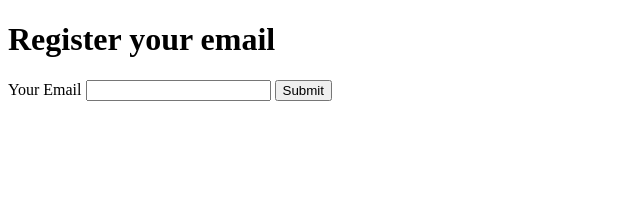
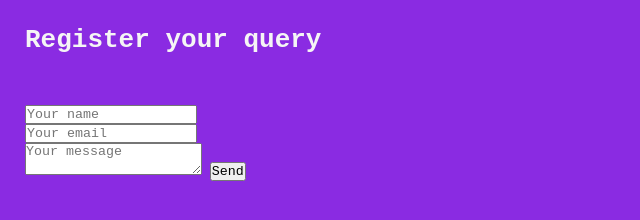
Before and after one commit to Ramansh27/Lab_week14, a plain HTML site: page index.html in a window 1280 px wide. Shown: the whole page, without its empty margins (0-640 px from the left). Drawn offline with Linux system fonts and the light colour scheme.

Commit message:
added basic styles, altered receipient email.

```diff
--- a/index.html
+++ b/index.html
@@ -4,15 +4,24 @@
     <meta charset="UTF-8">
     <meta http-equiv="X-UA-Compatible" content="IE=edge">
     <meta name="viewport" content="width=device-width, initial-scale=1.0">
+    <link rel="stylesheet" href="style.css">
     <title>Lab Week 14</title>
 </head>
 <body>
     <div class="container">
-        <h1>Register your email</h1>
-        <form action="https://formspree.io/f/{form_id}" method="post">
-            <label for="email">Your Email</label>
-            <input name="Email" id="email" type="email">
-            <button type="submit">Submit</button>
+        <h1>Register your query</h1>
+
+        <form method="POST" action="https://simple-form.com/ramanshc@yahoo.com">
+            <div>
+                <input type="text" name="name" placeholder="Your name" />
+            </div>
+            <div>
+                <input type="email" name="replyTo" placeholder="Your email" />
+            </div>
+            <div>
+                <textarea name="message" placeholder="Your message"></textarea>
+                <input type="submit" value="Send" />
+            </div>
         </form>
     </div>
 </body>
--- a/style.css
+++ b/style.css
@@ -0,0 +1,17 @@
+*{
+    padding: 0;
+    margin: 0;
+    font-family: monospace;
+}
+
+body {
+    background-color: blueviolet;
+    color: whitesmoke;
+}
+h1{
+    padding: 25px;
+}
+
+form{
+    padding: 25px
+}
```
